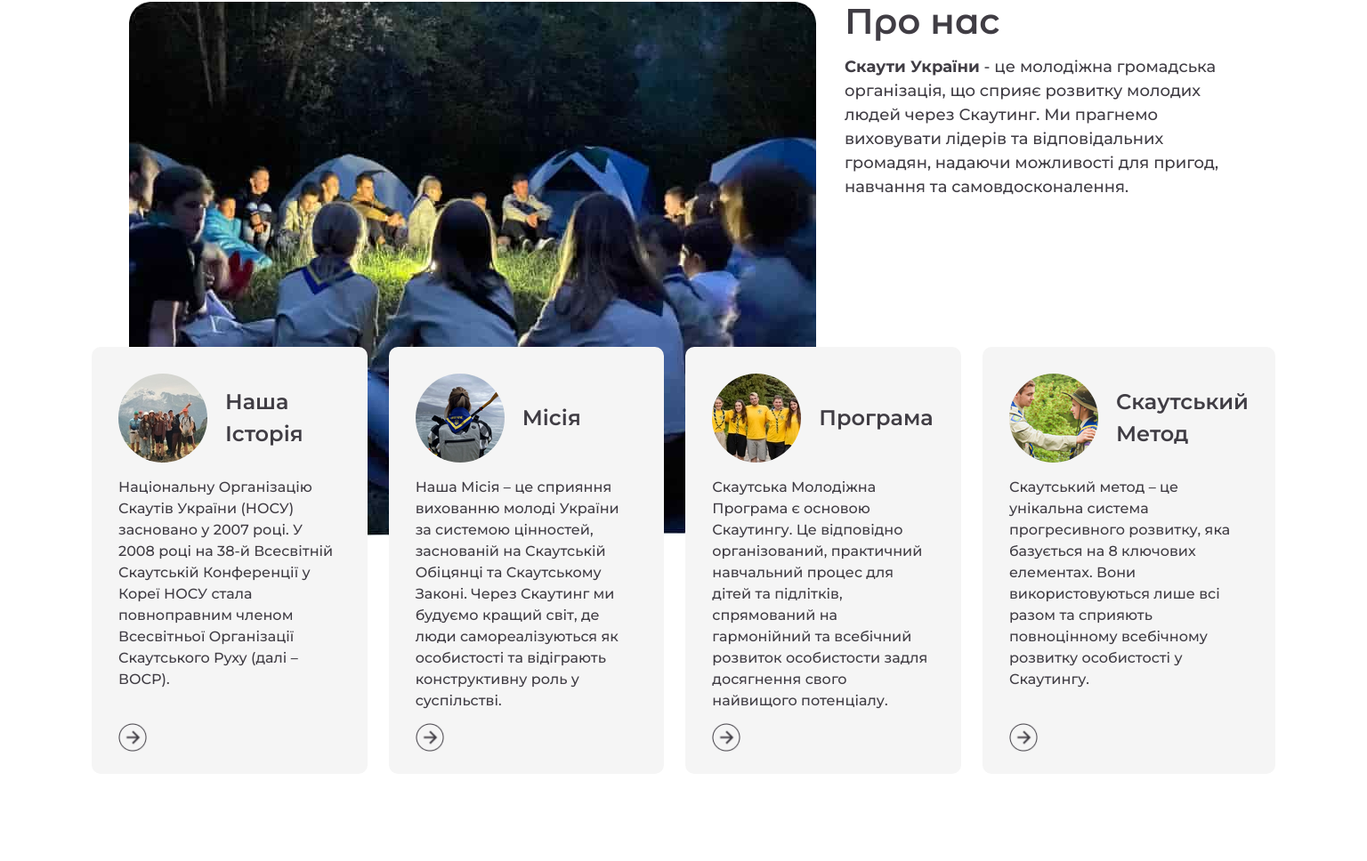
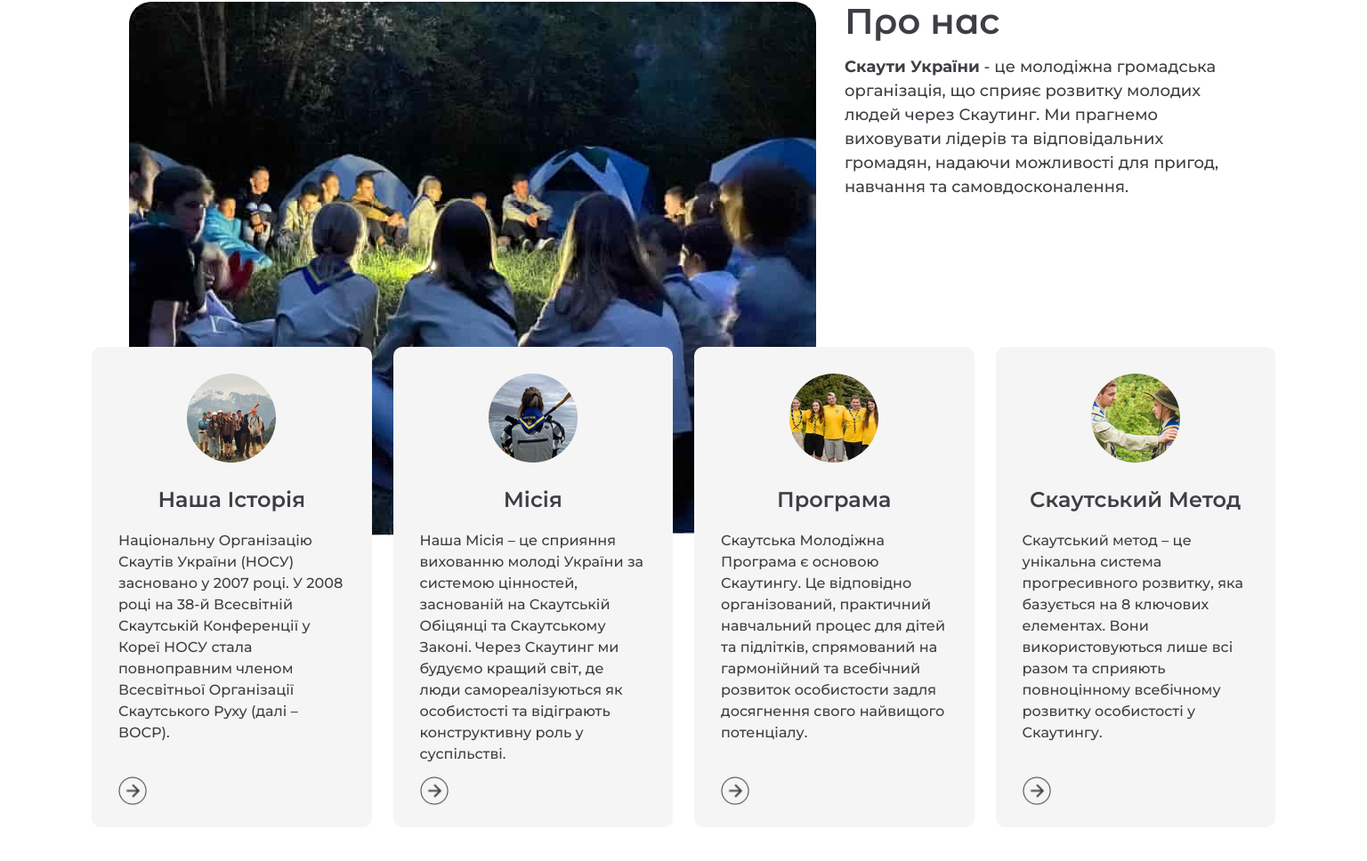
Before and after one commit to ValentynaJasochka/scouts-website, a PHP site: page / in a window 1536 px wide. Shown: the part 783-1751 px from the top of the page at 89% size. Run offline with PHP 8.4, Linux system fonts and the light colour scheme.

Commit message:
4 block part

```diff
--- a/styles.css
+++ b/styles.css
@@ -650,11 +650,8 @@
   }
 
   .about-scouts-header {
-    display: flex;
-    justify-content: start;
-    align-items: center;
-    gap: 20px;
     margin-bottom: 16px;
+    text-align: center;
   }
 
   .about-scouts-card-img {
@@ -662,8 +659,8 @@
     height: 100px;
     border-radius: 1000px;
     overflow: hidden;
-    flex-shrink: 0;
     background-size: cover;
+    margin: 0 auto 24px;
   }
 
   .about-scouts-card-img > .about-scouts-card-picture {
@@ -684,6 +681,8 @@
     font-size: 24px;
     line-height: 1.5;
     letter-spacing: 0.00098em;
+    display: inline-block;
+    height: 66px;
   }
 
   .scouts-card-text {
@@ -1044,3 +1043,10 @@
   }
 
 }
+
+@media screen and (min-width: 1467px) {
+  .scouts-card-title {
+    display: inline;
+    height: auto;
+  }
+}
```
